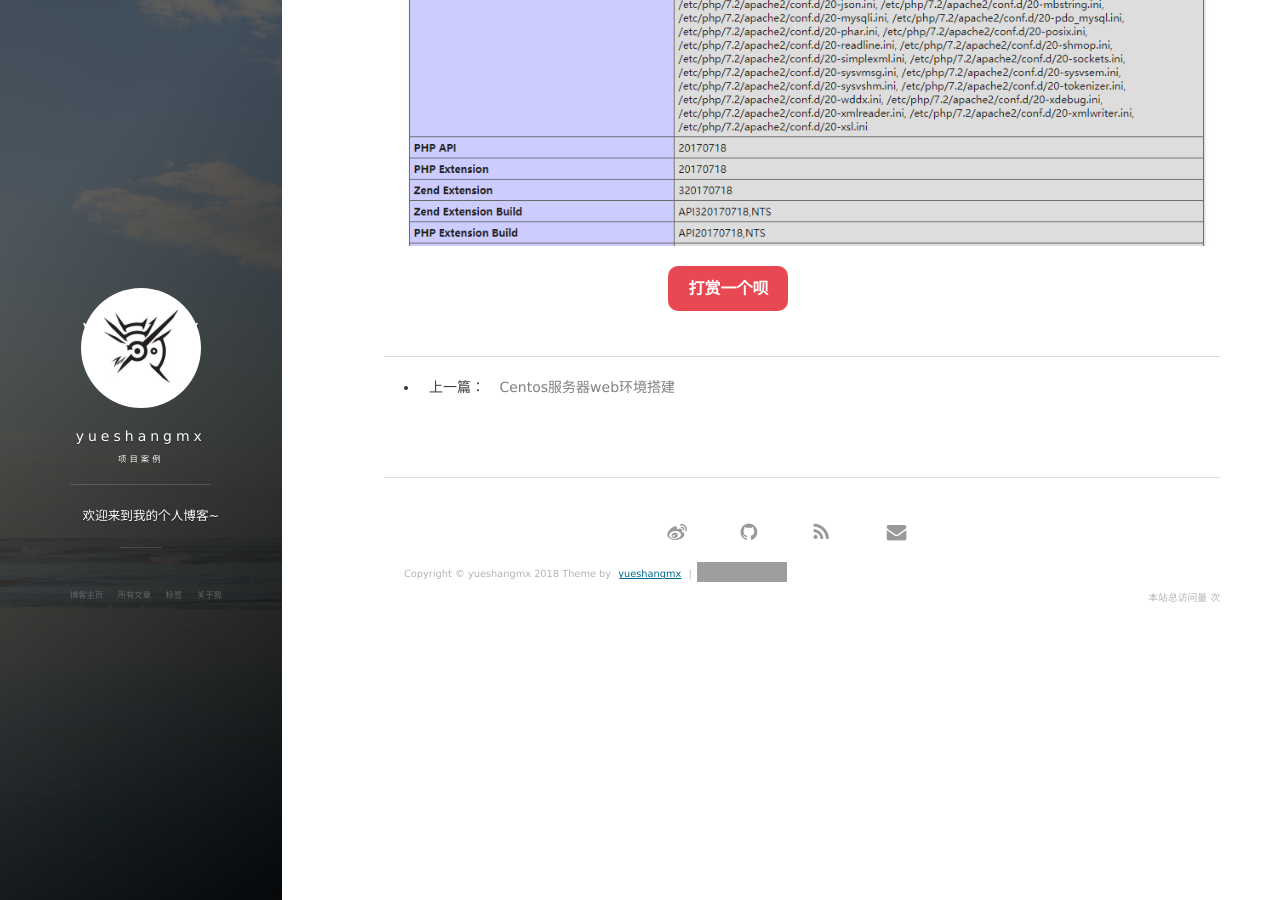
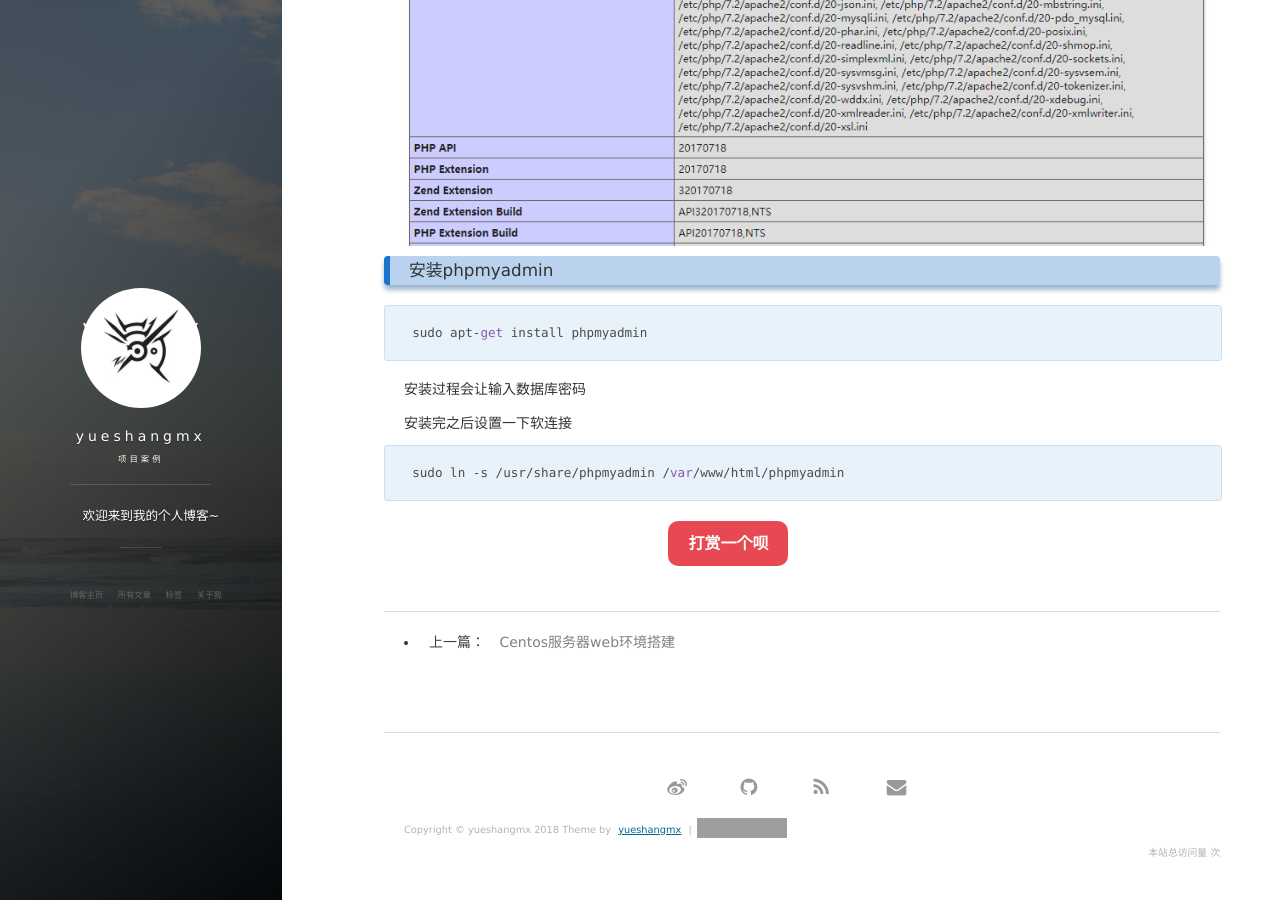
Before and after one commit to yueshangmx/yueshangmx.github.io, a Jekyll site: the page built from _posts/2018-06-20-Ubuntu Server 16.04 配置web环境.md, in a window 1280 px wide and 900 px high, scrolled down 4937 px. Built offline with Jekyll 4.4.1, drawn with Linux system fonts in a browser that asks for light colours; nearby versions of some CDN libraries; comment, search, counter and statistics services are not loaded; grey boxes are pictures that could not be loaded.

Commit message:
update server-ubuntu

````diff
--- a/_posts/2018-06-20-Ubuntu Server 16.04 配置web环境.md
+++ b/_posts/2018-06-20-Ubuntu Server 16.04 配置web环境.md
@@ -98,3 +98,14 @@ sudo apt-get install php7.2-mysql php7.2-curl php7.2-json php7.2-cgi php7.2-xsl
 然后打开http://127.0.0.1/info.php,你就可以看到下面的界面
 
 ![](/images/posts/server/phpinfo.png)
+
+### 安装phpmyadmin
+```text
+sudo apt-get install phpmyadmin
+```
+安装过程会让输入数据库密码
+
+安装完之后设置一下软连接
+```text
+sudo ln -s /usr/share/phpmyadmin /var/www/html/phpmyadmin
+```
````
Also changed, not shown: images/posts/server/phpmyadmin-install.png (added).
